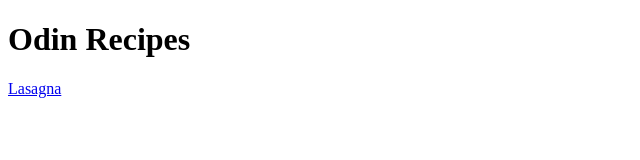
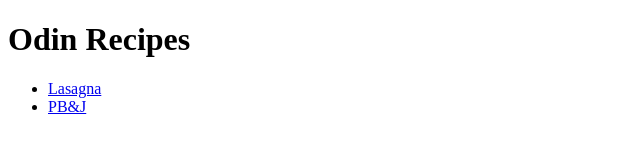
Before and after one commit to grantcollins1/odin-recipes, a plain HTML site: page index.html in a window 1280 px wide. Shown: the whole page, without its empty margins (0-640 px from the left). Drawn offline with Linux system fonts and the light colour scheme.

```diff
--- a/index.html
+++ b/index.html
@@ -6,6 +6,9 @@
   </head>
   <body>
     <h1>Odin Recipes</h1>
-    <a href="recipes/lasagna.html">Lasagna</a>
+    <ul>
+    <li><a href="recipes/lasagna.html">Lasagna</a></li>
+    <li><a href="recipes/pbj.html">PB&J</a></li>
+    </ul>
   </body>
 </html>
```
Also changed, not shown: recipes/pbj.html (+1 -1 lines).
